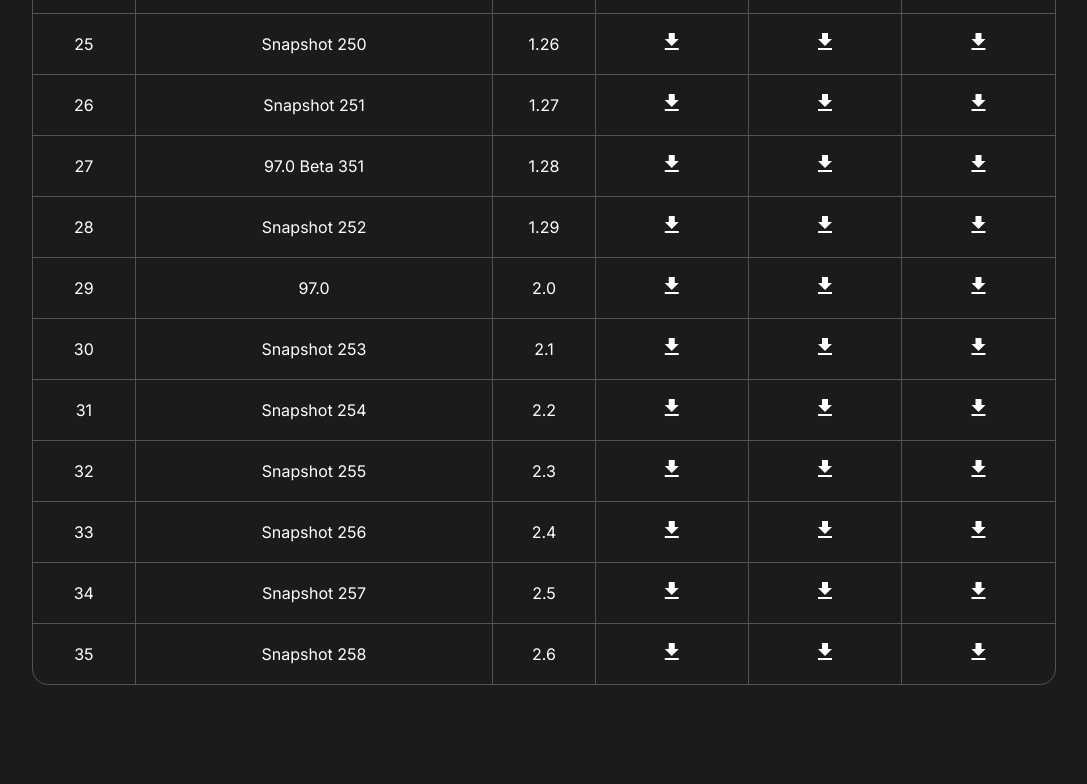
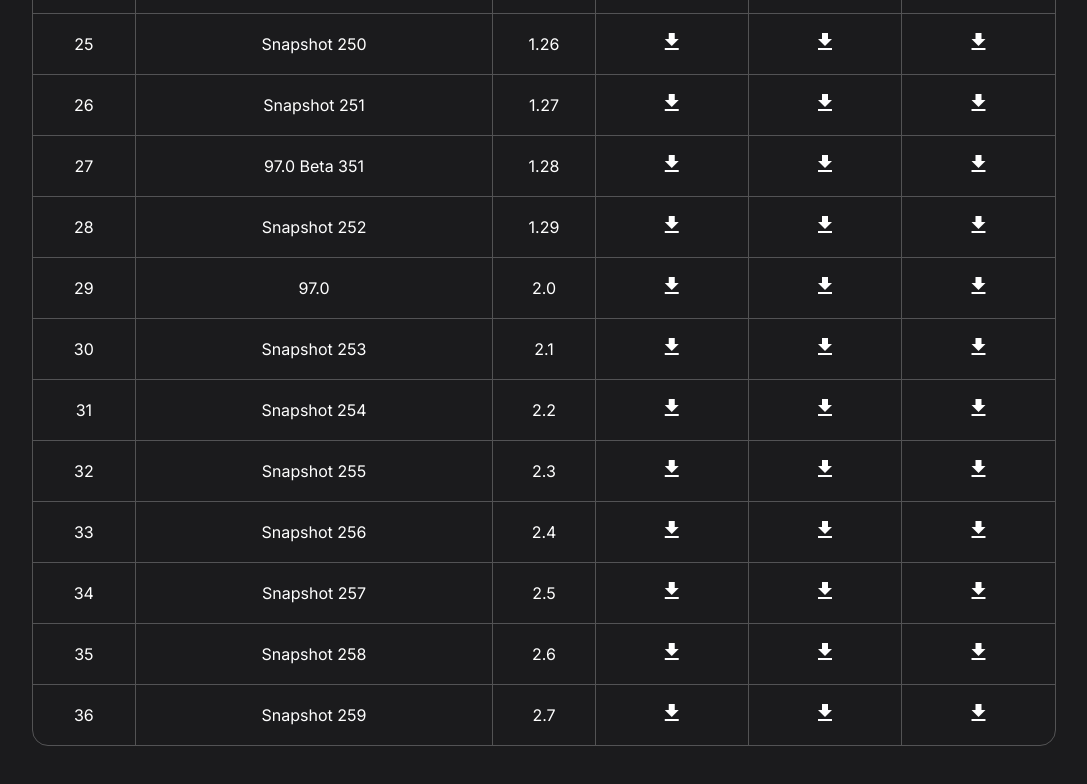
Before and after one commit to The-Powder-Toy-Korea/The-Powder-Toy-Korea.github.io, a plain HTML site: page download.html in a window 1280 px wide. Shown: the part 2139-2923 px from the top of the page, without its empty margins (96-1183 px from the left). Drawn offline with Linux system fonts and the light colour scheme; a web font is replaced by a local one.

Commit message:
Add Release 2.7
Signed-off-by: Gyo-hyeon Lee <perssphere07@outlook.com>

```diff
--- a/download.html
+++ b/download.html
@@ -280,6 +280,12 @@
 							<td><a href="https://starcatcher.us/TPT/mods/TPTKoreanMod/Older/TPTKoreanMod%2035.dmg"><span class="material-icons md-light">download</span></a></td>
 							<td><a href="https://starcatcher.us/TPT/mods/TPTKoreanMod/Older/TPTKoreanMod%2035%20linux64.zip"><span class="material-icons md-light">download</span></a></td>
 						</tr>
+						<tr>
+							<td>36</td><td>Snapshot 259</td><td>2.7</td>
+							<td><a href="https://starcatcher.us/TPT/mods/TPTKoreanMod/Older/TPTKoreanMod%2036.zip"><span class="material-icons md-light">download</span></a></td>
+							<td><a href="https://starcatcher.us/TPT/mods/TPTKoreanMod/Older/TPTKoreanMod%2036.dmg"><span class="material-icons md-light">download</span></a></td>
+							<td><a href="https://starcatcher.us/TPT/mods/TPTKoreanMod/Older/TPTKoreanMod%2036%20linux64.zip"><span class="material-icons md-light">download</span></a></td>
+						</tr>
 					</tbody>
 				</table>
 			</div>
```
